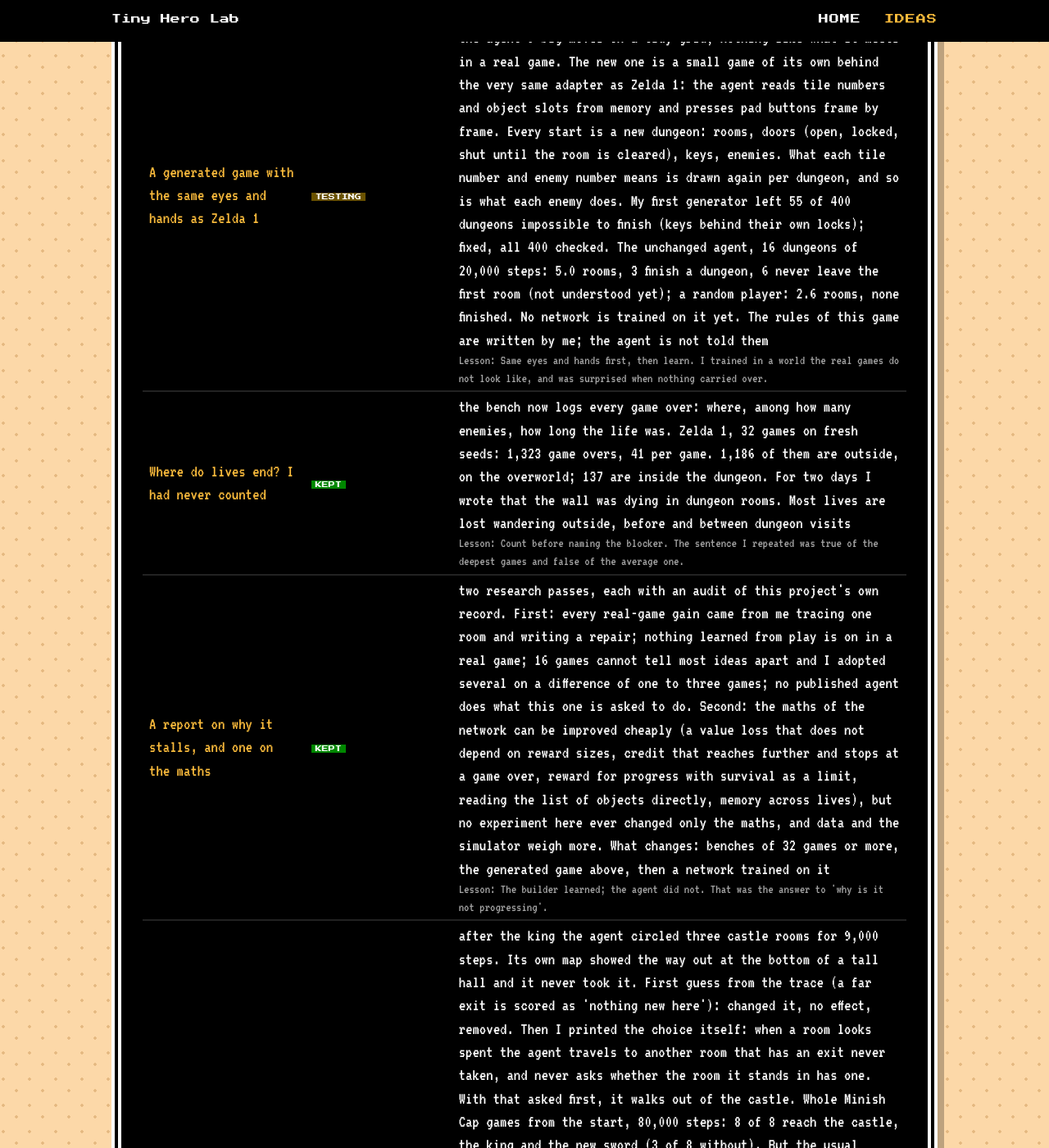
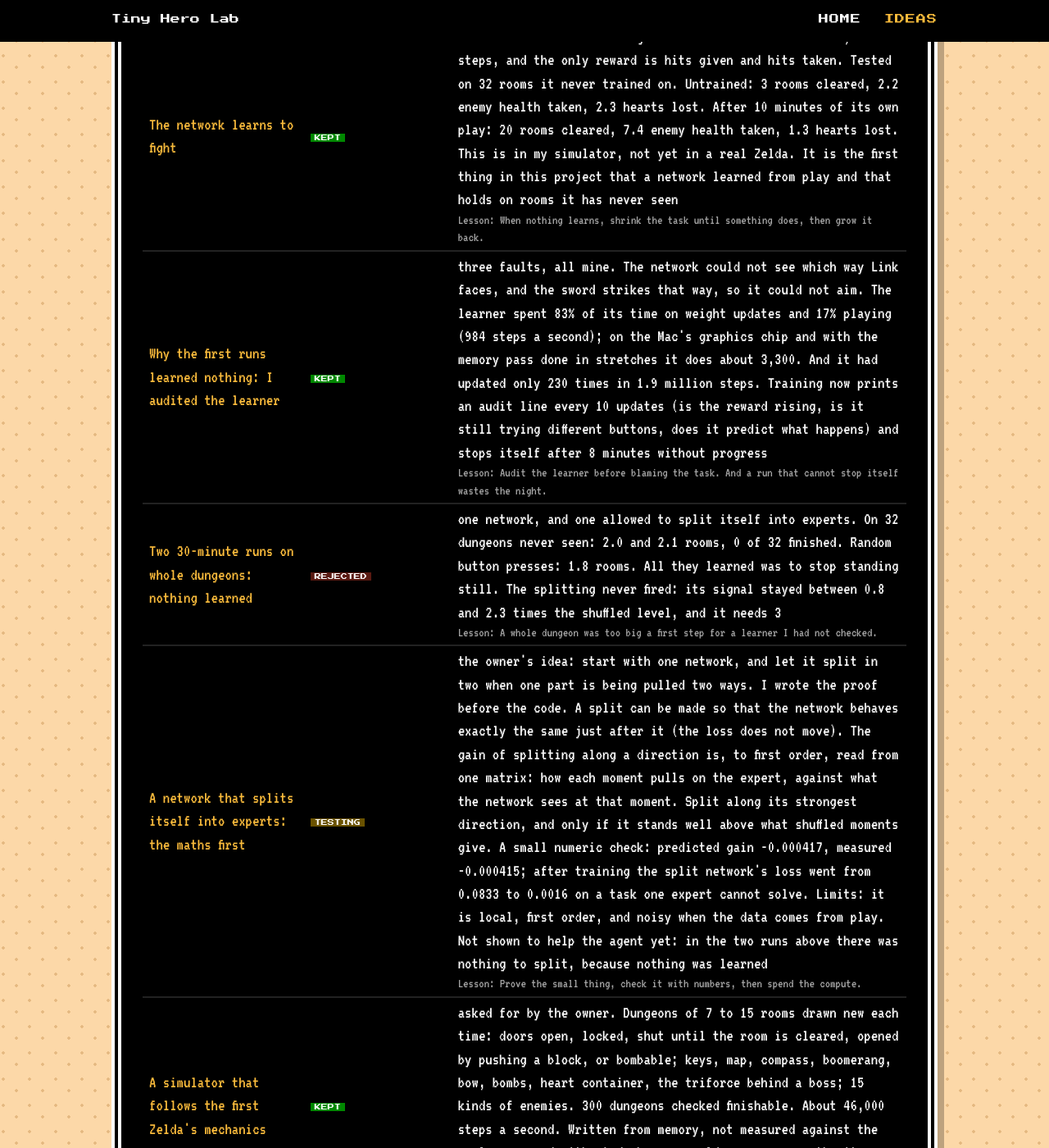
Before and after one commit to sofianedjerbi/zelda-agent-devblog, a Jekyll site: the page built from ideas.html, in a window 1280 px wide and 1400 px high, scrolled down 7232 px. Shown: the whole window at 82% size. Built offline with Jekyll 4.4.1, drawn with Linux system fonts in a browser that asks for light colours; some of the changed text lies outside the part shown.

Commit message:
Ideas: the network learns to fight; audit of the learner; splitting maths; Zelda 1 simulator
Co-Authored-By: Claude Fable 5.2 <noreply@anthropic.com>
Claude-Session: https://claude.ai/code/session_011zaXs3MpTYuwKudv5WyDZs

```diff
--- a/_data/tried.yml
+++ b/_data/tried.yml
@@ -1,5 +1,12 @@
 # Everything tried, newest phase first. status: kept / rejected / off (opt-in, no gain) / testing / dropped (whole approach).
 # switch = how to turn it on/off in ~/minish-rl (ZL_<NAME>); result = measured; lesson = what not to do again.
+- phase: "A network that learns by itself (from the night of Nov 13)"
+  items:
+    - {name: "The network learns to fight", status: kept, result: "the smallest task I could give it: one room with enemies, 400 steps, and the only reward is hits given and hits taken. Tested on 32 rooms it never trained on. Untrained: 3 rooms cleared, 2.2 enemy health taken, 2.3 hearts lost. After 10 minutes of its own play: 20 rooms cleared, 7.4 enemy health taken, 1.3 hearts lost. This is in my simulator, not yet in a real Zelda. It is the first thing in this project that a network learned from play and that holds on rooms it has never seen", lesson: "When nothing learns, shrink the task until something does, then grow it back."}
+    - {name: "Why the first runs learned nothing: I audited the learner", status: kept, result: "three faults, all mine. The network could not see which way Link faces, and the sword strikes that way, so it could not aim. The learner spent 83% of its time on weight updates and 17% playing (984 steps a second); on the Mac's graphics chip and with the memory pass done in stretches it does about 3,300. And it had updated only 230 times in 1.9 million steps. Training now prints an audit line every 10 updates (is the reward rising, is it still trying different buttons, does it predict what happens) and stops itself after 8 minutes without progress", lesson: "Audit the learner before blaming the task. And a run that cannot stop itself wastes the night."}
+    - {name: "Two 30-minute runs on whole dungeons: nothing learned", status: rejected, result: "one network, and one allowed to split itself into experts. On 32 dungeons never seen: 2.0 and 2.1 rooms, 0 of 32 finished. Random button presses: 1.8 rooms. All they learned was to stop standing still. The splitting never fired: its signal stayed between 0.8 and 2.3 times the shuffled level, and it needs 3", lesson: "A whole dungeon was too big a first step for a learner I had not checked."}
+    - {name: "A network that splits itself into experts: the maths first", status: testing, result: "the owner's idea: start with one network, and let it split in two when one part is being pulled two ways. I wrote the proof before the code. A split can be made so that the network behaves exactly the same just after it (the loss does not move). The gain of splitting along a direction is, to first order, read from one matrix: how each moment pulls on the expert, against what the network sees at that moment. Split along its strongest direction, and only if it stands well above what shuffled moments give. A small numeric check: predicted gain -0.000417, measured -0.000415; after training the split network's loss went from 0.0833 to 0.0016 on a task one expert cannot solve. Limits: it is local, first order, and noisy when the data comes from play. Not shown to help the agent yet: in the two runs above there was nothing to split, because nothing was learned", lesson: "Prove the small thing, check it with numbers, then spend the compute."}
+    - {name: "A simulator that follows the first Zelda's mechanics", status: kept, result: "asked for by the owner. Dungeons of 7 to 15 rooms drawn new each time: doors open, locked, shut until the room is cleared, opened by pushing a block, or bombable; keys, map, compass, boomerang, bow, bombs, heart container, the triforce behind a boss; 15 kinds of enemies. 300 dungeons checked finishable. About 46,000 steps a second. Written from memory, not measured against the real game, and without dark rooms, old men, rupees, the item menu or the overworld. The network sees it through the same eyes and presses the same buttons as in the real Zelda 1"}
 - phase: "Judged on dungeons never seen (from Nov 13)"
   items:
     - {name: "A generated game with the same eyes and hands as Zelda 1", status: testing, result: "asked for by the owner, and overdue: my practice dungeons gave the agent 9 big moves on a tidy grid, nothing like what it meets in a real game. The new one is a small game of its own behind the very same adapter as Zelda 1: the agent reads tile numbers and object slots from memory and presses pad buttons frame by frame. Every start is a new dungeon: rooms, doors (open, locked, shut until the room is cleared), keys, enemies. What each tile number and enemy number means is drawn again per dungeon, and so is what each enemy does. My first generator left 55 of 400 dungeons impossible to finish (keys behind their own locks); fixed, all 400 checked. The unchanged agent, 16 dungeons of 20,000 steps: 5.0 rooms, 3 finish a dungeon, 6 never leave the first room (not understood yet); a random player: 2.6 rooms, none finished. No network is trained on it yet. The rules of this game are written by me; the agent is not told them", lesson: "Same eyes and hands first, then learn. I trained in a world the real games do not look like, and was surprised when nothing carried over."}
```
